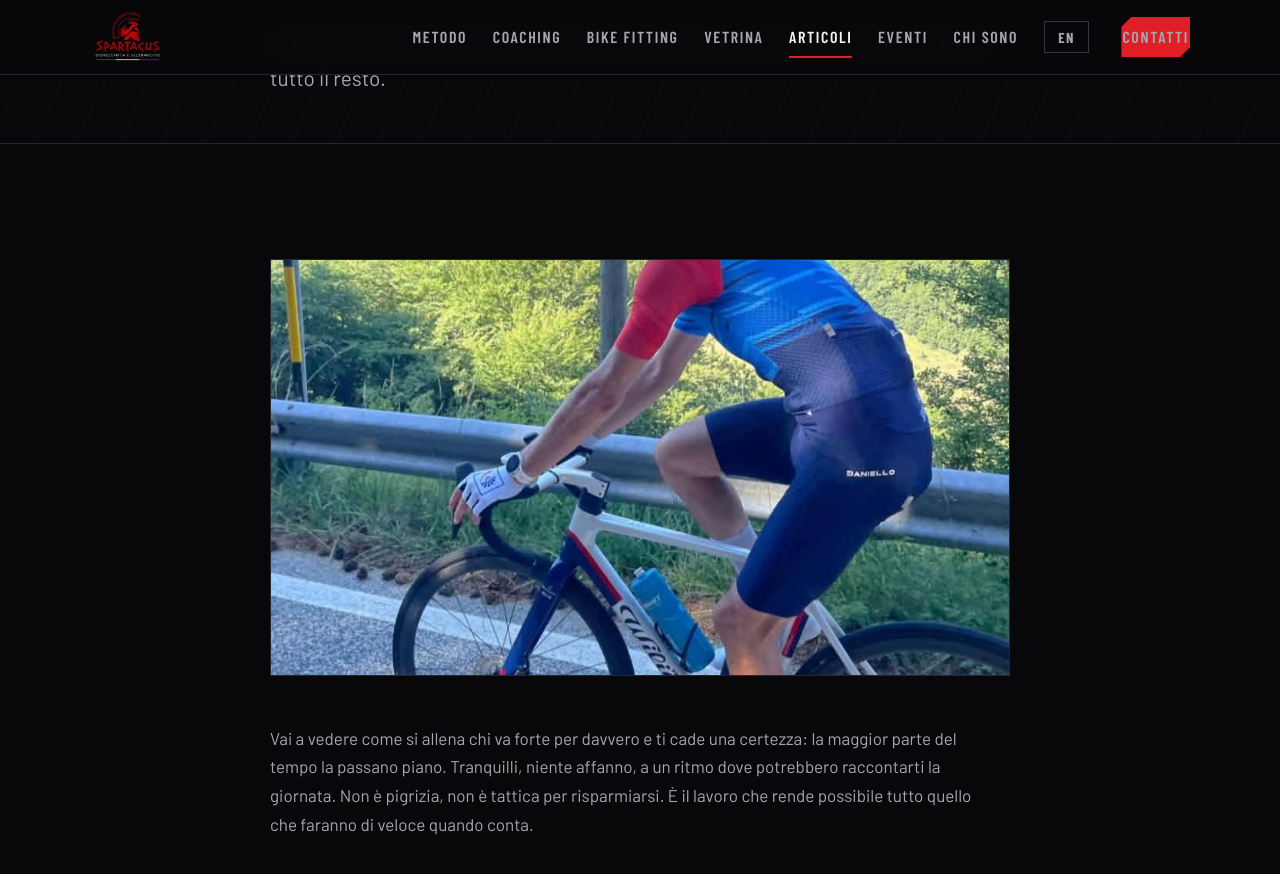
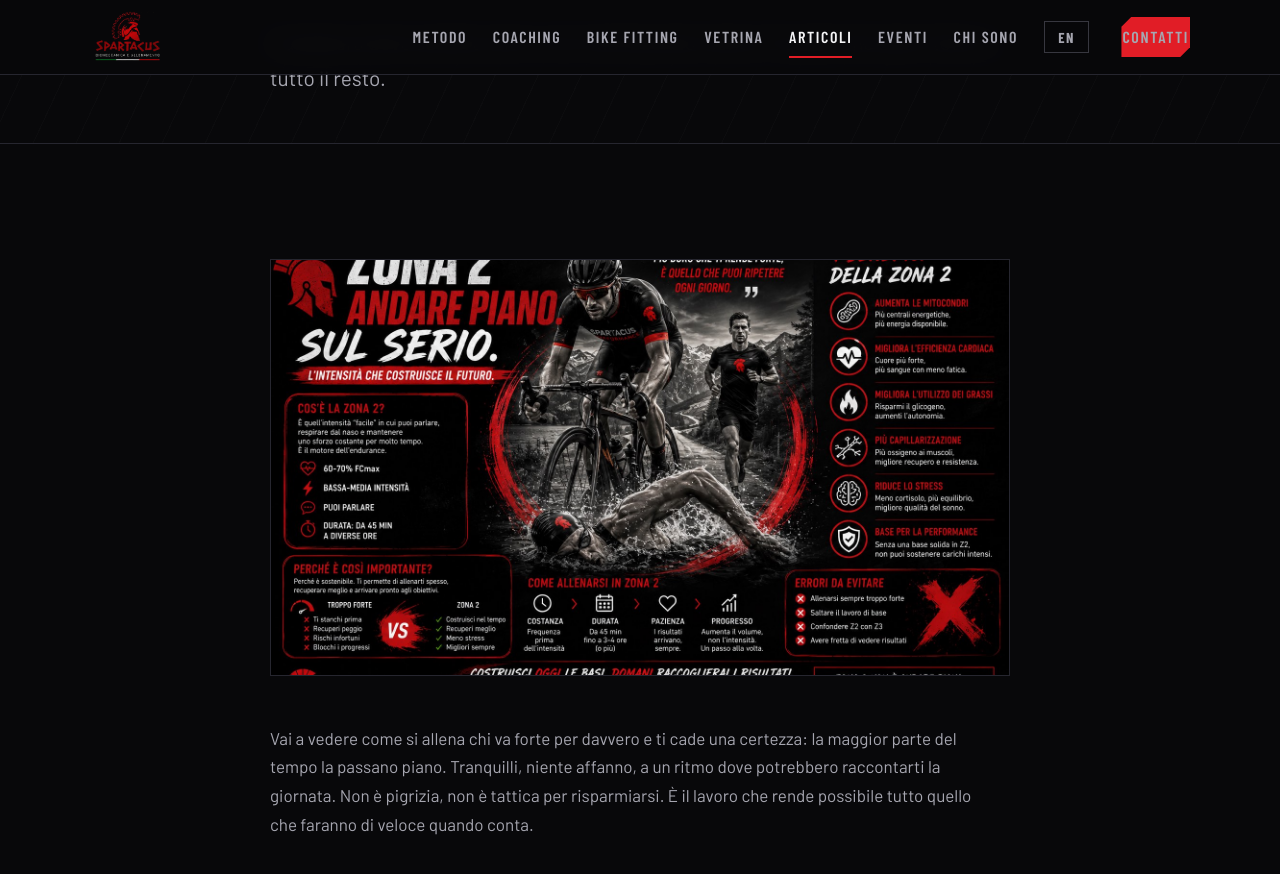
Before and after one commit to spartacus-lab/spartacus-lab.github.io, a Jekyll site: the page built from _posts/2026-08-20-zona-2-andare-piano-sul-serio.md, in a window 1280 px wide and 900 px high, scrolled down 321 px. Shown: the top 874 px of the window. Built offline with Jekyll 4.4.1, drawn with Linux system fonts in a browser that asks for light colours; some web fonts are replaced.

Commit message:
Cambia la copertina dell'articolo Zona 2

```diff
--- a/_posts/2026-08-20-zona-2-andare-piano-sul-serio.md
+++ b/_posts/2026-08-20-zona-2-andare-piano-sul-serio.md
@@ -2,7 +2,7 @@
 title: "Zona 2: andare piano sul serio"
 categoria: "Allenamento"
 sommario: "L'andatura dove sembra che tu non stia facendo niente. È quella che alza il tetto a tutto il resto."
-copertina: /assets/img/foto/zona-2-01.jpg
+copertina: /assets/img/foto/zona-2-02.jpg
 tags: [zona 2, base, fondo]
 ---
 
```
Also changed, not shown: assets/img/foto/zona-2-01.jpg (deleted), assets/img/foto/zona-2-02.jpg (added).
